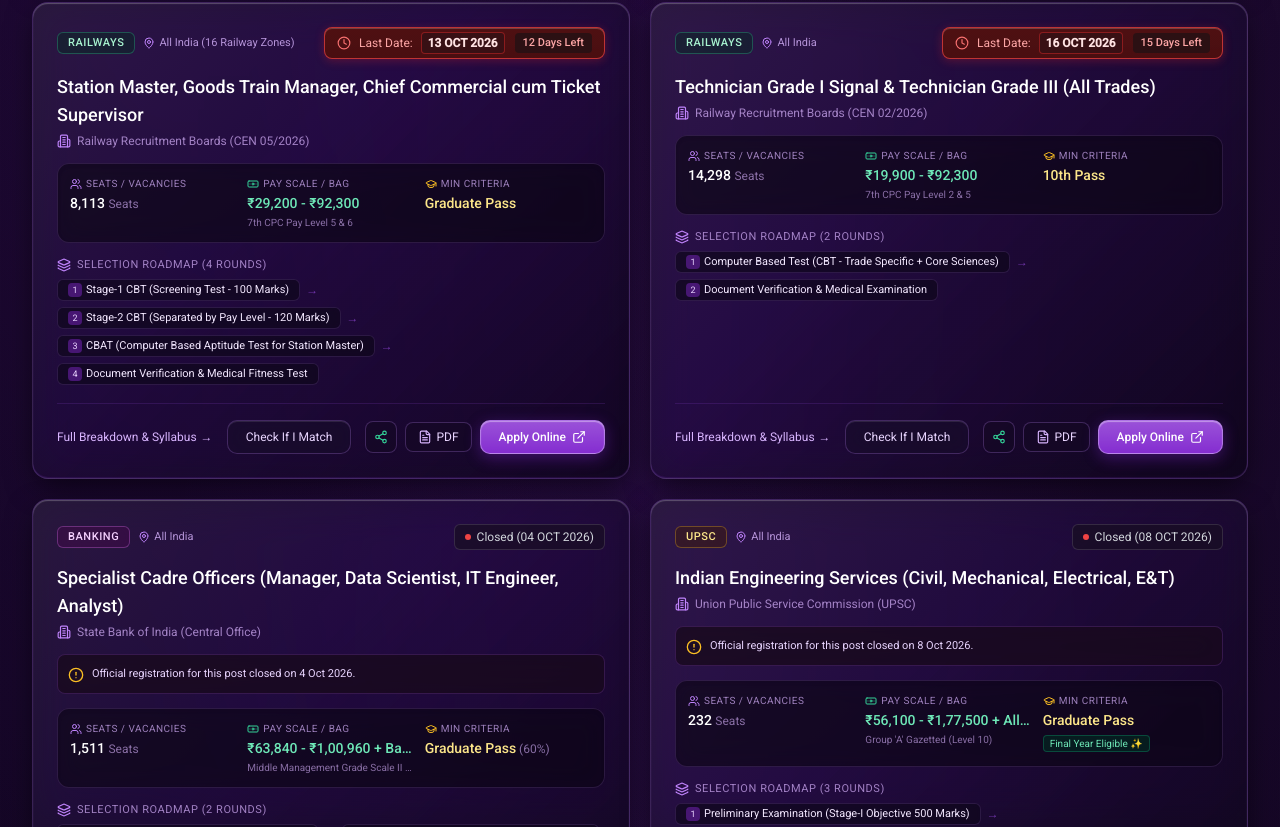
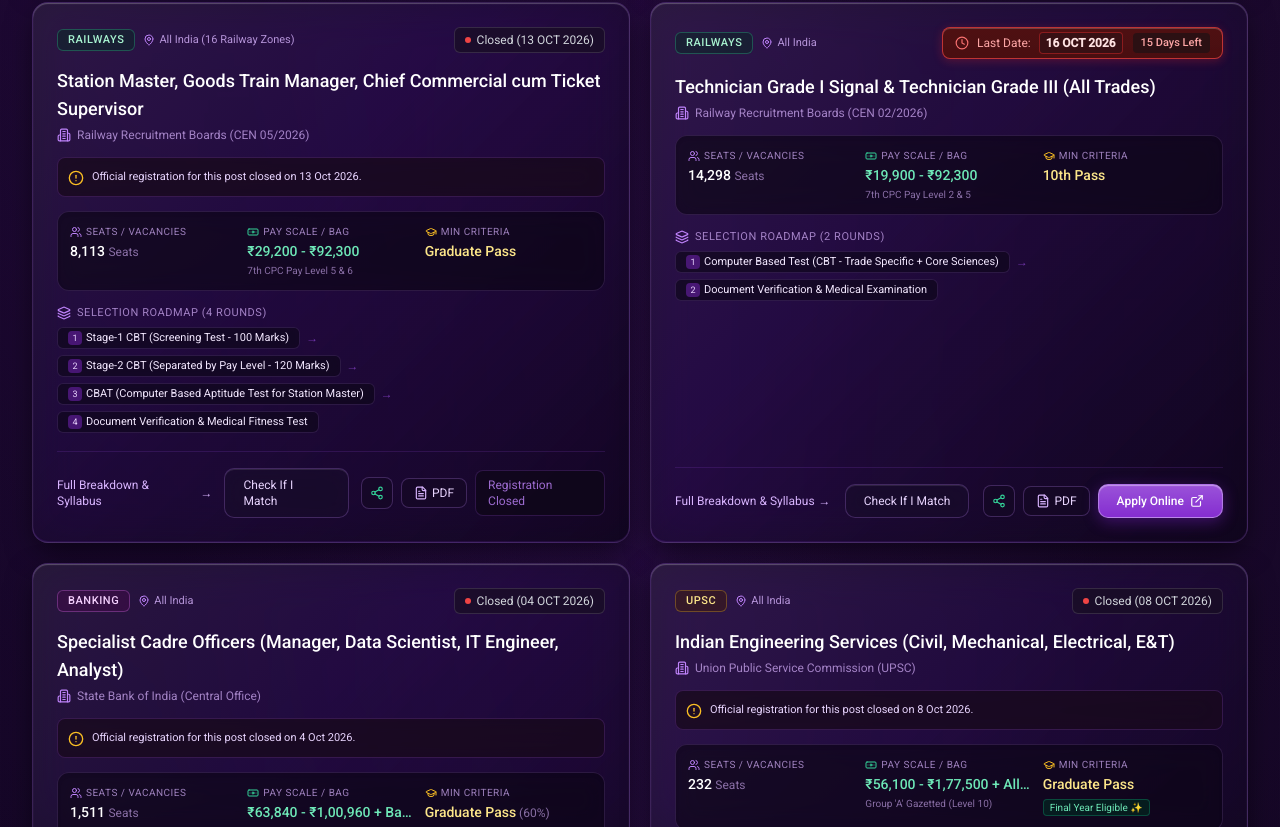
Before and after one commit to theAbhijayChauhan/govt-exam, a Next.js app: page / in a window 1280 px wide. Shown: the part 1286-2113 px from the top of the page. Built offline with nearby package versions, Linux system fonts and the light colour scheme.

Commit message:
chore(jobs): automated daily recruitment sync [skip ci]

```diff
--- a/src/data/jobs.ts
+++ b/src/data/jobs.ts
@@ -109,7 +109,7 @@ export const GOVT_JOBS: JobNotification[] = [
     "payLevel": "7th CPC Pay Level 5 & 6",
     "applicationStartDate": "2026-09-14",
     "lastDate": "2026-10-13",
-    "status": "LIVE",
+    "status": "CLOSED",
     "minQualification": "Graduate",
     "allowedDegrees": [
       "Any Recognized Bachelor's Degree"
@@ -148,7 +148,8 @@ export const GOVT_JOBS: JobNotification[] = [
     "officialApplyUrl": "https://rrbapply.gov.in",
     "officialPdfUrl": "https://rrbcdg.gov.in/CEN_05_2026_NTPC_Graduate.pdf",
     "summary": "Official Indian Railways CEN 05/2026 for Station Masters and Goods Train Managers. Open for any graduate degree holder.",
-    "featured": true
+    "featured": true,
+    "closedNote": "Official registration for this post closed on 13 Oct 2026."
   },
   {
     "id": "rrb-technician-2026",
```
